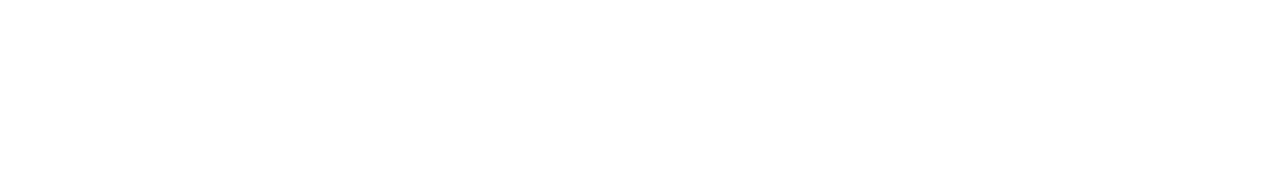
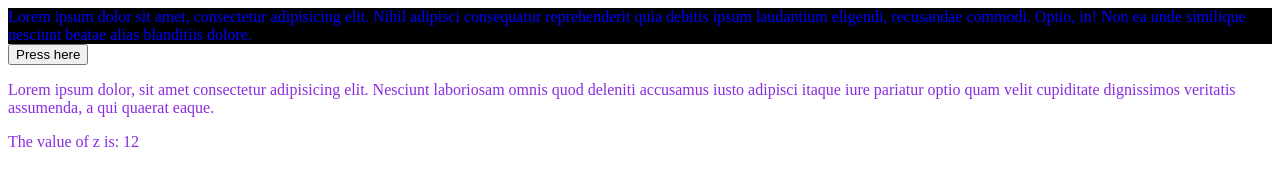
Before and after one commit to KhushbooMehra/JS-HTML-CSS, a plain HTML site: page index.html in a window 1280 px wide. Drawn offline with Linux system fonts and the light colour scheme.

Commit message:
code of sum

```diff
--- a/index.html
+++ b/index.html
@@ -1,11 +1,31 @@
 <!DOCTYPE html>
 <html lang="en">
-<head>
-  <meta charset="UTF-8">
-  <meta name="viewport" content="width=device-width, initial-scale=1.0">
-  <title>Document</title>
-</head>
-<body>
-
-</body>
+  <head>
+    <meta charset="UTF-8" />
+    <meta name="viewport" content="width=device-width, initial-scale=1.0" />
+    <link rel="stylesheet" href="./style.css" />
+    <title>Document</title>
+  </head>
+  <body>
+    <div id="first">
+      Lorem ipsum dolor sit amet, consectetur adipisicing elit. Nihil adipisci
+      consequatur reprehenderit quia debitis ipsum laudantium eligendi,
+      recusandae commodi. Optio, in! Non ea unde similique nesciunt beatae alias
+      blanditiis dolore.
+    </div>
+    <button type="button" onclick="myType()">Press here</button>
+    <p>
+      Lorem ipsum dolor, sit amet consectetur adipisicing elit. Nesciunt
+      laboriosam omnis quod deleniti accusamus iusto adipisci itaque iure
+      pariatur optio quam velit cupiditate dignissimos veritatis assumenda, a
+      qui quaerat eaque.
+    </p>
+    <p id="demo"></p>
+    <script>
+      var x = 5;
+      var y = 7;
+      var z = x + y;
+    </script>
+    <script src="./main.js"></script>
+  </body>
 </html>
--- /dev/null
+++ b/main.js
@@ -0,0 +1,4 @@
+function myType() {
+  document.getElementById("first").innerHTML = "Hey";
+}
+document.getElementById("demo").innerHTML = "The value of z is: " + z;
--- /dev/null
+++ b/style.css
@@ -0,0 +1,7 @@
+#first {
+  color: blue;
+  background-color: black;
+}
+p {
+  color: blueviolet;
+}
```
Also changed, not shown: package-lock.json (added).
